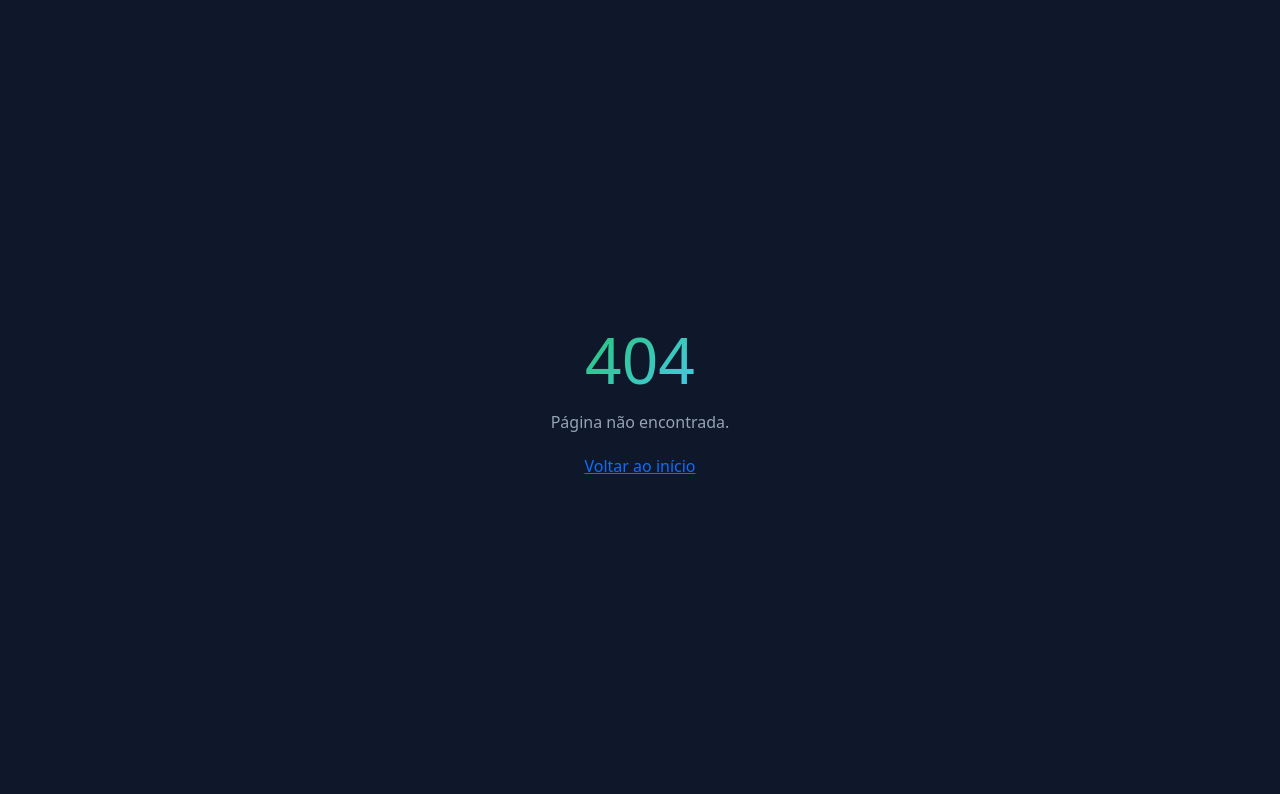
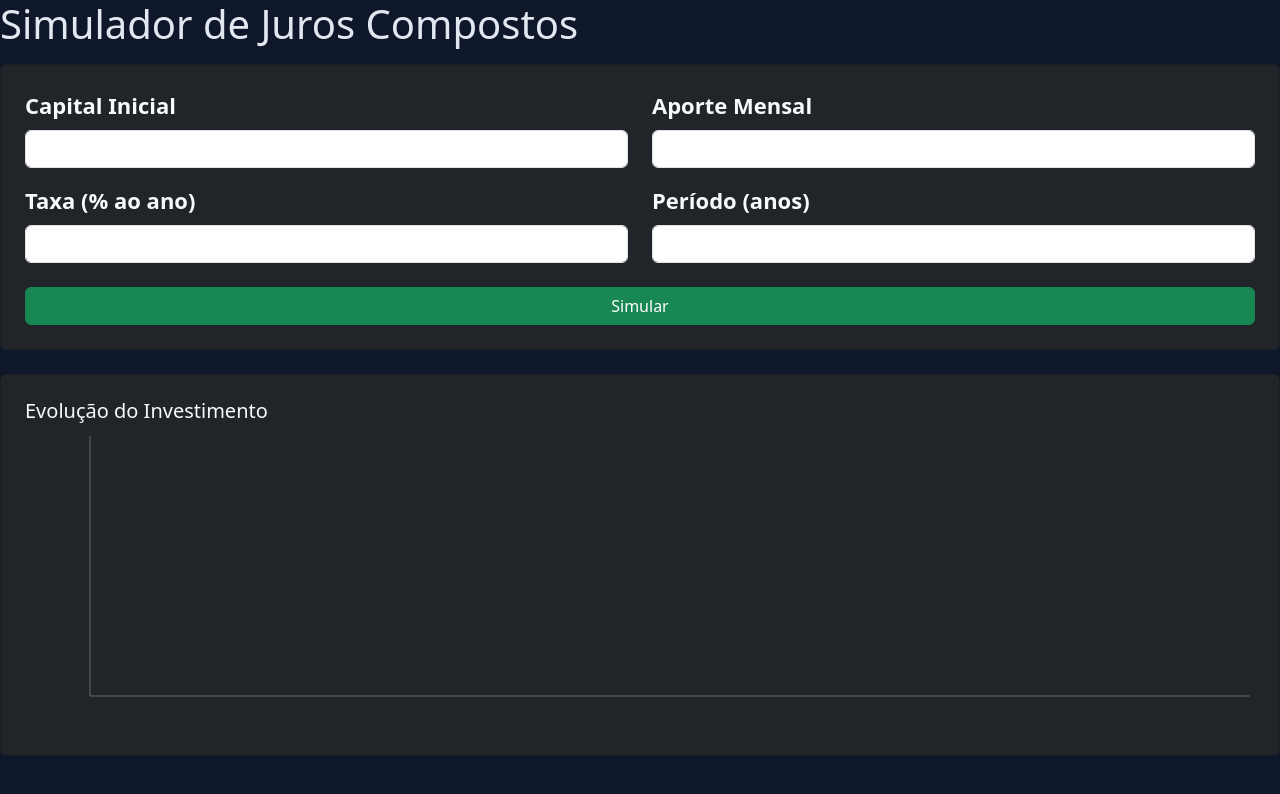
Before and after one commit to Neto-Pereira25/invest_calc_frontend, a React (Vite) app: page /compound-interest-simulator in a window 1280 px wide. Before the commit this address had no page. Shown: the top 794 px of the page. Built offline with nearby package versions, Linux system fonts and the light colour scheme.

Commit message:
feat: Implement compound interest simulator screens.

```diff
--- a/package.json
+++ b/package.json
@@ -17,6 +17,7 @@
     "react-dom": "^19.2.5",
     "react-icons": "^5.6.0",
     "react-router-dom": "^7.14.2",
+    "recharts": "^3.8.1",
     "zod": "^4.3.6",
     "zustand": "^5.0.12"
   },
--- /dev/null
+++ b/src/components/CompoundInterestSimulationChart.tsx
@@ -0,0 +1,26 @@
+import {
+    Line,
+    LineChart,
+    ResponsiveContainer,
+    Tooltip,
+    XAxis,
+    YAxis,
+} from 'recharts';
+import type { MonthlyBreakdown } from '../types/compoundInterestSimulation';
+
+interface Props {
+    data: MonthlyBreakdown[];
+}
+
+export default function CompoundInterestSimulationChart({ data }: Props) {
+    return (
+        <ResponsiveContainer width="100%" height={300}>
+            <LineChart data={data}>
+                <XAxis dataKey="month" />
+                <YAxis />
+                <Tooltip />
+                <Line type="monotone" dataKey="accumulated" stroke="#00ff9d" />
+            </LineChart>
+        </ResponsiveContainer>
+    );
+}
--- /dev/null
+++ b/src/components/CompoundInterestSimulationTable.tsx
@@ -0,0 +1,54 @@
+import { Table } from 'react-bootstrap';
+import type { MonthlyBreakdown } from '../types/compoundInterestSimulation';
+
+interface Props {
+    data: MonthlyBreakdown[];
+}
+
+export default function CompoundInterestSimulationTable({ data }: Props) {
+    return (
+        <div style={{ overflowX: 'auto' }}>
+            <Table
+                striped
+                bordered
+                hover
+                variant="dark"
+                style={{ marginTop: '20px' }}
+            >
+                <thead>
+                    <tr>
+                        <th>Mês</th>
+                        <th>Total Investido</th>
+                        <th>Juros do Mês</th>
+                        <th>Juros Acumulados</th>
+                        <th>Total</th>
+                    </tr>
+                </thead>
+
+                <tbody>
+                    {data.map((item) => (
+                        <tr key={item.month}>
+                            <td>{item.month}</td>
+
+                            <td>
+                                R$ {item.invested.toFixed(2)}
+                            </td>
+
+                            <td style={{ color: '#00ff9d' }}>
+                                R$ {item.interest.toFixed(2)}
+                            </td>
+
+                            <td style={{ color: '#00c3ff' }}>
+                                R$ {item.totalInterest.toFixed(2)}
+                            </td>
+
+                            <td style={{ fontWeight: 600 }}>
+                                R$ {item.accumulated.toFixed(2)}
+                            </td>
+                        </tr>
+                    ))}
+                </tbody>
+            </Table>
+        </div>
+    );
+}
--- a/src/components/Layout.tsx
+++ b/src/components/Layout.tsx
@@ -55,6 +55,10 @@ export default function Layout() {
                             <Nav.Link as={Link} to="/transactions" style={{ color: 'var(--text-dim)' }}>
                                 Transações
                             </Nav.Link>
+
+                            <Nav.Link as={Link} to="/compound-interest-simulator" style={{ color: 'var(--text-dim)' }}>
+                                Simulador de Juros Compostos
+                            </Nav.Link>
                         </Nav>
 
                         <Nav>
--- /dev/null
+++ b/src/lib/compoundInterestSimulationService.ts
@@ -0,0 +1,7 @@
+import { api } from '../lib/api';
+import type { SimulationRequest, SimulationResponse } from '../types/compoundInterestSimulation';
+
+export async function simulate(data: SimulationRequest): Promise<SimulationResponse> {
+    const response = await api.post('/compound-interest-simulator', data);
+    return response.data.data;
+}
--- /dev/null
+++ b/src/pages/CompoundInterestSimulationPage.tsx
@@ -0,0 +1,132 @@
+import { useState } from 'react';
+import { simulate } from '../lib/compoundInterestSimulationService';
+import type { SimulationResponse } from '../types/compoundInterestSimulation';
+import { Button, Card, Col, Form, Row } from 'react-bootstrap';
+import CompoundInterestSimulationChart from '../components/CompoundInterestSimulationChart';
+import CompoundInterestSimulationTable from '../components/CompoundInterestSimulationTable';
+
+
+export default function CompoundInterestSimulationPage() {
+    const [form, setForm] = useState({
+        initialValue: '',
+        monthlyContribution: '',
+        interestRate: '',
+        period: '',
+    });
+
+    const [result, setResult] = useState<SimulationResponse | null>(null);
+
+    const handleChange = (field: string, value: string) => {
+        setForm((prev) => ({ ...prev, [field]: value }));
+    };
+
+    const handleSubmit = async () => {
+        const data = await simulate({
+            initialValue: Number(form.initialValue),
+            monthlyContribution: Number(form.monthlyContribution),
+            interestRate: Number(form.interestRate),
+            period: Number(form.period),
+            periodType: 'ANNUAL',
+            rateType: 'YEARLY',
+        });
+
+        setResult(data);
+    };
+
+
+    return (
+        <div>
+            <h1>Simulador de Juros Compostos</h1>
+
+            {/* FORM */}
+            <Card bg="dark" text="light" className="p-4 mt-3">
+                <Form>
+                    <Row>
+                        <Col>
+                            <Form.Label>Capital Inicial</Form.Label>
+                            <Form.Control
+                                value={form.initialValue}
+                                onChange={(e) => handleChange('initialValue', e.target.value)}
+                            />
+                        </Col>
+
+                        <Col>
+                            <Form.Label>Aporte Mensal</Form.Label>
+                            <Form.Control
+                                value={form.monthlyContribution}
+                                onChange={(e) => handleChange('monthlyContribution', e.target.value)}
+                            />
+                        </Col>
+                    </Row>
+
+                    <Row className="mt-3">
+                        <Col>
+                            <Form.Label>Taxa (% ao ano)</Form.Label>
+                            <Form.Control
+                                value={form.interestRate}
+                                onChange={(e) => handleChange('interestRate', e.target.value)}
+                            />
+                        </Col>
+
+                        <Col>
+                            <Form.Label>Período (anos)</Form.Label>
+                            <Form.Control
+                                value={form.period}
+                                onChange={(e) => handleChange('period', e.target.value)}
+                            />
+                        </Col>
+                    </Row>
+
+                    <Button className="mt-4 w-100" variant="success" onClick={handleSubmit}>
+                        Simular
+                    </Button>
+                </Form>
+            </Card>
+
+            {/* RESULTADO */}
+            {result && (
+                <>
+                    <Row className="mt-4">
+                        <Col>
+                            <Card bg="dark" text="light" className="p-3">
+                                <h5>Total Investido</h5>
+                                <h3>R$ {result.totalInvested.toFixed(2)}</h3>
+                            </Card>
+                        </Col>
+
+                        <Col>
+                            <Card bg="dark" text="light" className="p-3">
+                                <h5>Juros</h5>
+                                <h3 style={{ color: 'var(--primary)' }}>
+                                    R$ {result.totalInterest.toFixed(2)}
+                                </h3>
+                            </Card>
+                        </Col>
+
+                        <Col>
+                            <Card bg="dark" text="light" className="p-3">
+                                <h5>Montante Final</h5>
+                                <h3 style={{ color: '#00ff9d' }}>
+                                    R$ {result.finalAmount.toFixed(2)}
+                                </h3>
+                            </Card>
+                        </Col>
+                    </Row>
+                </>
+            )}
+
+            <Card bg='dark' text='light' className='p-4 mt-4'>
+                <h5>Evolução do Investimento</h5>
+                <CompoundInterestSimulationChart data={result?.monthlyBreakdown || []} />
+            </Card>
+
+            {result && (
+                <Card bg="dark" text="light" className="p-4 mt-4">
+                    <h5>Evolução mês a mês</h5>
+
+                    <CompoundInterestSimulationTable data={result.monthlyBreakdown} />
+                </Card>
+            )}
+        </div>
+    );
+}
--- a/src/routes/index.tsx
+++ b/src/routes/index.tsx
@@ -1,11 +1,12 @@
 import { BrowserRouter, Route, Routes } from 'react-router-dom';
+import Layout from '../components/Layout';
+import CompoundInterestSimulationPage from '../pages/CompoundInterestSimulationPage';
+import DashboardPage from '../pages/DashboardPage';
 import LoginPage from '../pages/LoginPage';
 import NotFound from '../pages/NotFound';
 import RegisterPage from '../pages/RegisterPage';
+import TransactionsPage from '../pages/TransactionsPage';
 import ProtectedRoute from './ProtectedRoute';
-import DashboardPage from '../pages/DashboardPage';
-import Layout from '../components/Layout';
-import TransactionsPage from '../pages/TransactionsPage';
 
 export default function AppRoutes() {
     return (
@@ -13,6 +14,7 @@ export default function AppRoutes() {
             <Routes>
                 <Route path="/" element={<LoginPage />} />
                 <Route path="/register" element={<RegisterPage />} />
+                <Route path="/compound-interest-simulator" element={<CompoundInterestSimulationPage />} />
                 <Route
                     element={
                         <ProtectedRoute>
--- /dev/null
+++ b/src/types/compoundInterestSimulation.ts
@@ -0,0 +1,23 @@
+export interface SimulationRequest {
+    initialValue: number;
+    monthlyContribution: number;
+    interestRate: number;
+    period: number;
+    periodType: 'MONTHLY' | 'ANNUAL';
+    rateType: 'MONTHLY' | 'YEARLY';
+}
+
+export interface MonthlyBreakdown {
+    month: number;
+    invested: number;
+    interest: number;
+    totalInterest: number;
+    accumulated: number;
+}
+
+export interface SimulationResponse {
+    totalInvested: number;
+    totalInterest: number;
+    finalAmount: number;
+    monthlyBreakdown: MonthlyBreakdown[];
+}
```
Also changed, not shown: 1 other file (tests, documents, lock files or other folders).
